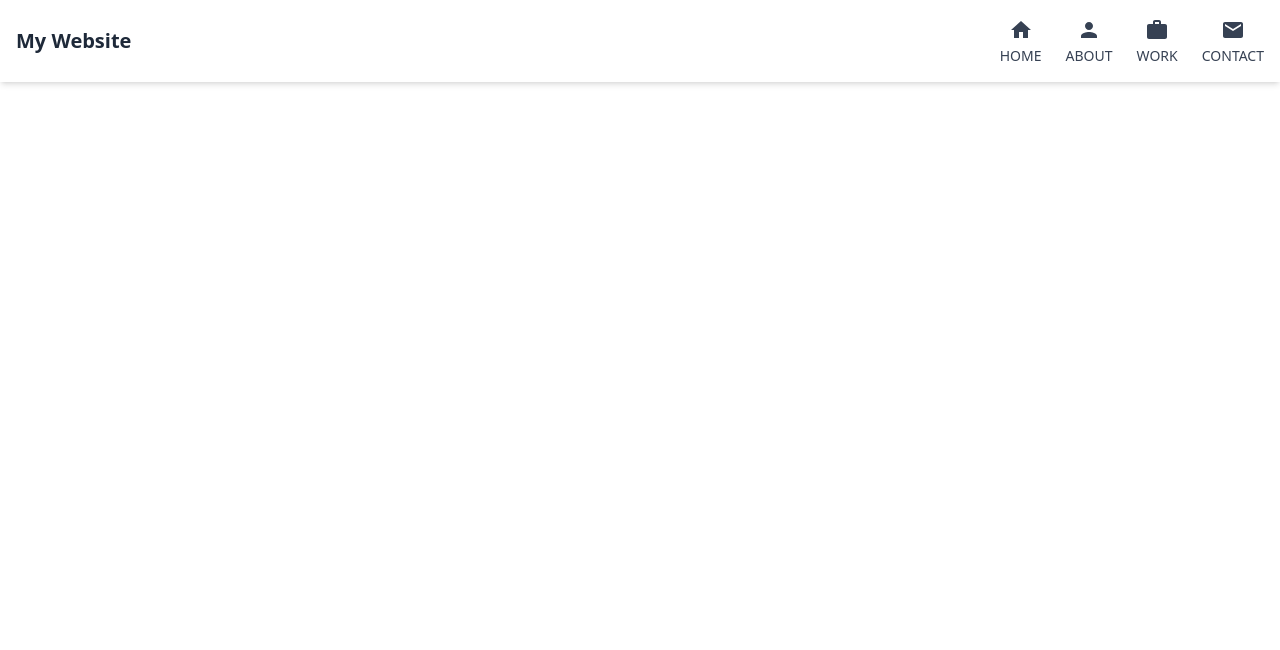
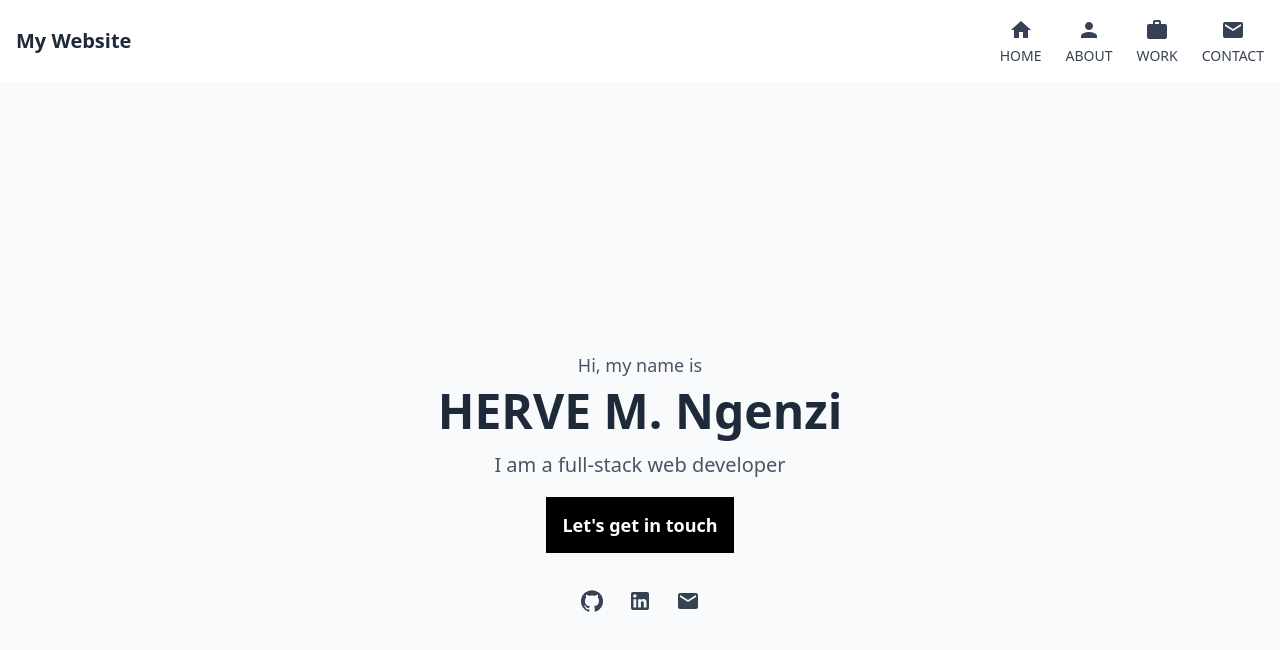
Before and after one commit to muhenge/port, a Next.js app: page / in a window 1280 px wide. Shown: the top 650 px of the page. Built offline with nearby package versions, Linux system fonts and the light colour scheme.

Commit message:
Add home

```diff
--- /dev/null
+++ b/src/app/about/page.tsx
@@ -0,0 +1,7 @@
+export default function Page() {
+  return(
+    <section>
+      About
+    </section>
+  )
+}
--- a/src/app/components/header.tsx
+++ b/src/app/components/header.tsx
@@ -8,11 +8,11 @@ import EmailIcon from "@mui/icons-material/Email";
 export function Header() {
   return (
     <>
-      <header className="hidden sm:flex justify-between items-center p-4 bg-white shadow-md border-t-black">
+      <header className="hidden sm:flex justify-between items-center p-4 bg-white shadow-md border-t-black md:border-b-black">
         <h1 className="text-xl font-bold text-gray-800">My Website</h1>
         <nav className="">
           <ul className="flex space-x-6">
-            <Nav text="HOME" url="/home" icon={<HomeIcon className="w-6 h-6" />} />
+            <Nav text="HOME" url="/" icon={<HomeIcon className="w-6 h-6" />} />
             <Nav text="ABOUT" url="/about" icon={<PersonIcon className="w-6 h-6" />} />
             <Nav text="WORK" url="/work" icon={<WorkIcon className="w-6 h-6" />} />
             <Nav text="CONTACT" url="/contact" icon={<EmailIcon className="w-6 h-6" />} />
@@ -22,7 +22,7 @@ export function Header() {
 
       <nav className="fixed bottom-0 left-0 right-0 sm:hidden bg-white shadow-lg border-t border-gray-200">
         <ul className="flex justify-around p-2">
-          <Nav text="HOME" url="/home" icon={<HomeIcon className="w-6 h-6" />} />
+          <Nav text="HOME" url="/" icon={<HomeIcon className="w-6 h-6" />} />
           <Nav text="ABOUT" url="/about" icon={<PersonIcon className="w-6 h-6" />} />
           <Nav text="WORK" url="/work" icon={<WorkIcon className="w-6 h-6" />} />
           <Nav text="CONTACT" url="/contact" icon={<EmailIcon className="w-6 h-6" />} />
--- a/src/app/components/nav.tsx
+++ b/src/app/components/nav.tsx
@@ -3,7 +3,7 @@ import Link from "next/link";
 interface NavProps {
   text: string;
   url: string;
-  icon: React.ReactNode; // Add an icon prop
+  icon: React.ReactNode;
 }
 
 export function Nav({ text, url, icon }: NavProps) {
--- /dev/null
+++ b/src/app/contact/page.tsx
@@ -0,0 +1,7 @@
+export default function Page(){
+  return(
+  <>
+   contact
+  </>
+  )
+}
--- a/src/app/layout.tsx
+++ b/src/app/layout.tsx
@@ -27,7 +27,9 @@ export default function RootLayout({
     <html lang="en">
       <body className={`${geistSans.variable} ${geistMono.variable}`}>
         <Header />
-        {children}
+        <main>
+         {children}
+        </main>
       </body>
     </html>
   );
--- a/src/app/page.tsx
+++ b/src/app/page.tsx
@@ -1,6 +1,66 @@
+import Link from "next/link";
+import GitHubIcon from "@mui/icons-material/GitHub"; // GitHub icon
+import LinkedInIcon from "@mui/icons-material/LinkedIn"; // LinkedIn icon
+import EmailIcon from "@mui/icons-material/Email"; // Email icon
+
 export default function Home() {
   return (
-    <>
-    </>
+    <section className="min-h-screen flex flex-col justify-center items-center bg-gray-50 p-4">
+      {/* Intro Text */}
+      <div className="text-lg text-gray-600 mb-2">
+        Hi, my name is
+      </div>
+
+      {/* Name and Title */}
+      <div className="text-center">
+        <h1 className="text-4xl sm:text-5xl font-bold text-gray-800 mb-4">
+          HERVE M. Ngenzi
+        </h1>
+        <span className="text-xl text-gray-600">
+          I am a full-stack web developer
+        </span>
+      </div>
+
+      {/* Call-to-Action Button */}
+      <div className="mt-8">
+        <Link
+          href="/contact"
+          className="bg-black p-4 relative group text-lg font-semibold text-white hover:bg-white hover:text-black hover:shadow-lg hover:shadow-black/50 hover:border-black transition-all duration-300"
+        >
+          Let&apos;s get in touch
+        </Link>
+      </div>
+
+      {/* Social Links */}
+      <div className="mt-12 flex space-x-6">
+        {/* GitHub */}
+        <a
+          href="https://github.com/muhenge"
+          target="_blank"
+          rel="noopener noreferrer"
+          className="text-gray-700 hover:text-black transition-colors duration-300"
+        >
+          <GitHubIcon className="w-8 h-8" />
+        </a>
+
+        {/* LinkedIn */}
+        <a
+          href="https://linkedin.com/in/mugungaherve"
+          target="_blank"
+          rel="noopener noreferrer"
+          className="text-gray-700 hover:text-black transition-colors duration-300"
+        >
+          <LinkedInIcon className="w-8 h-8" />
+        </a>
+
+        {/* Email */}
+        <a
+          href="mailto:ngenziherve1@gmail.com"
+          className="text-gray-700 hover:text-black transition-colors duration-300"
+        >
+          <EmailIcon className="w-8 h-8" />
+        </a>
+      </div>
+    </section>
   );
 }
```
